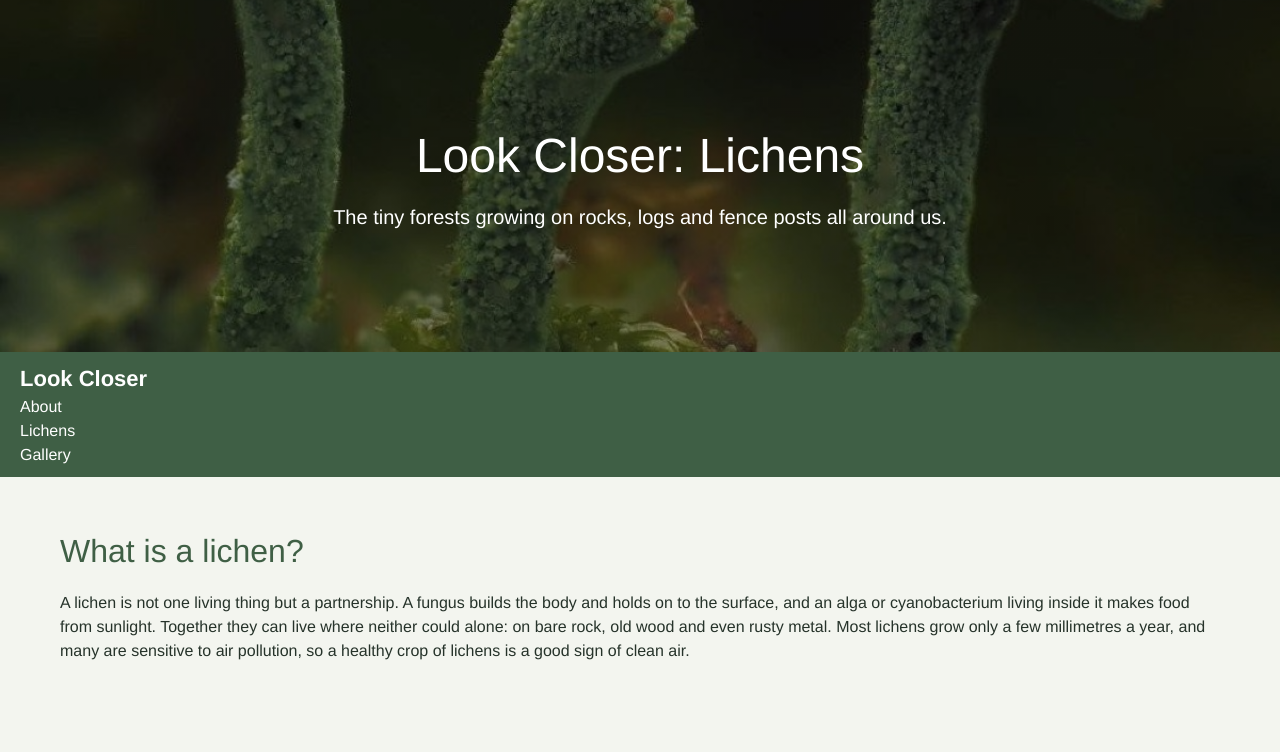
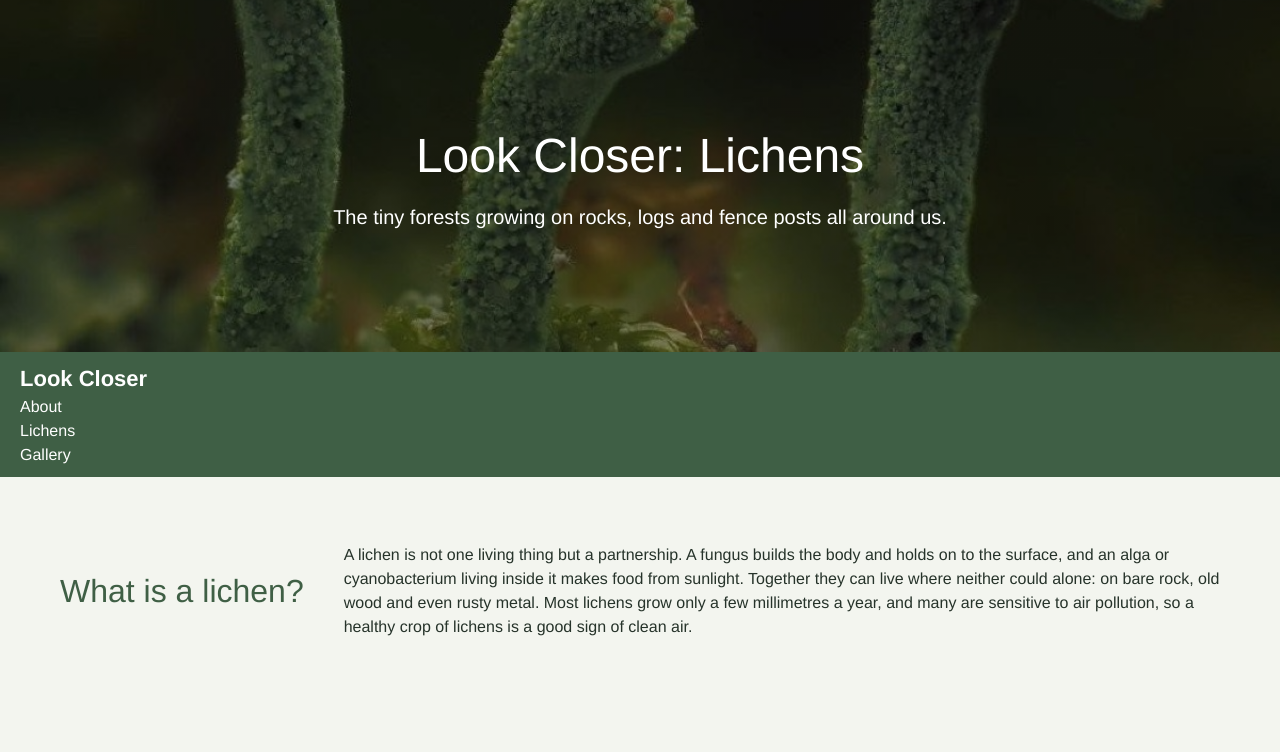
Before and after one commit to Hayat0-039/quiz-3a, a plain HTML site: page index.html in a window 1280 px wide. Shown: the top 752 px of the page. Drawn offline with Linux system fonts and the light colour scheme.

Commit message:
Put the intro side by side

```diff
--- a/styles.css
+++ b/styles.css
@@ -165,7 +165,11 @@ nav {
 /* TASK 3: Use flexbox. The intro heading should sit to the left of the
    paragraph, lined up with the middle of it, with 40px of space
    between them. */
-
+.intro {
+    display: flex;
+    align-items: center;
+    gap: 40px;
+}
 
 
 /* TASK 4: Use grid. The four cards should sit side by side in four
```
